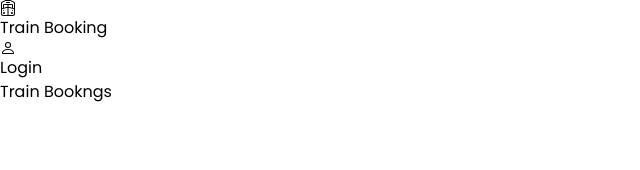
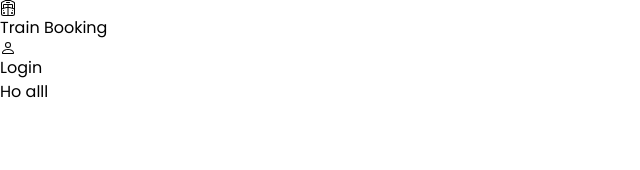
Before and after one commit to BackendExpert/New-Train-Booking, a React (Vite) app in the folder client/: page / in a window 1280 px wide. Shown: the top 170 px of the page, without its empty margins (0-640 px from the left). Built offline with nearby package versions, Linux system fonts and the light colour scheme; a web font is replaced by a local one.

Commit message:
Update LandingImage.jsx
Co-Authored-By: JehanKandy  <jehankandy@gmail.com>

```diff
--- a/client/src/components/HomePage/LandingImage.jsx
+++ b/client/src/components/HomePage/LandingImage.jsx
@@ -3,8 +3,13 @@ import React from 'react'
 const LandingImage = () => {
   return (
     <div className='mt-[-60px] bg-[url(https://wallpapercave.com/wp/wp5682288.jpg)] bg-cover bg-center min-h-screen'>
-        <div className="pt-5">
-            Train Bookngs
+        <div className="">
+            <div className="md:grid grid-cols-2 gap-4">
+                <div className=""></div>
+                <div className="">
+                    Ho alll
+                </div>
+            </div>
         </div>
     </div>
   )
```
